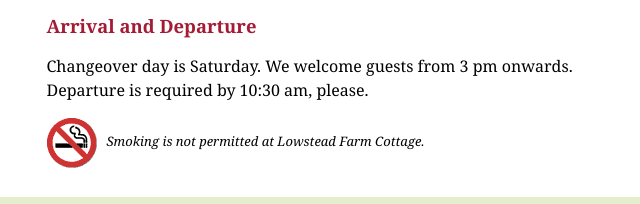
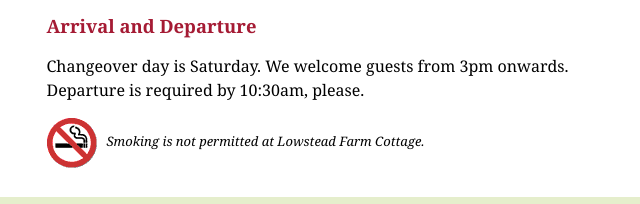
Before and after one commit to freakent/Lowstead-Farm, a plain HTML site: page Booking-Information.html in a window 1280 px wide. Shown: the part 836-1040 px from the top of the page, 325-965 px from the left. Drawn offline with Linux system fonts and the light colour scheme.

Commit message:
Formatted times better.

```diff
--- a/Booking-Information.html
+++ b/Booking-Information.html
@@ -67,8 +67,8 @@ calendar</a>. </p>
 telephone or email booking. The balance is payable 30 days before
 arrival. </p>
 <h2>Arrival and Departure</h2>
-<p>Changeover day is Saturday. We welcome guests from 3 pm onwards.
-Departure is required by 10:30 am, please. </p>
+<p>Changeover day is Saturday. We welcome guests from 3pm onwards.
+Departure is required by 10:30am, please. </p>
 <p class="note"><img src="images/no_smoking.gif" height="50" />Smoking
 is not permitted at Lowstead Farm Cottage.</p>
 </div>
```
